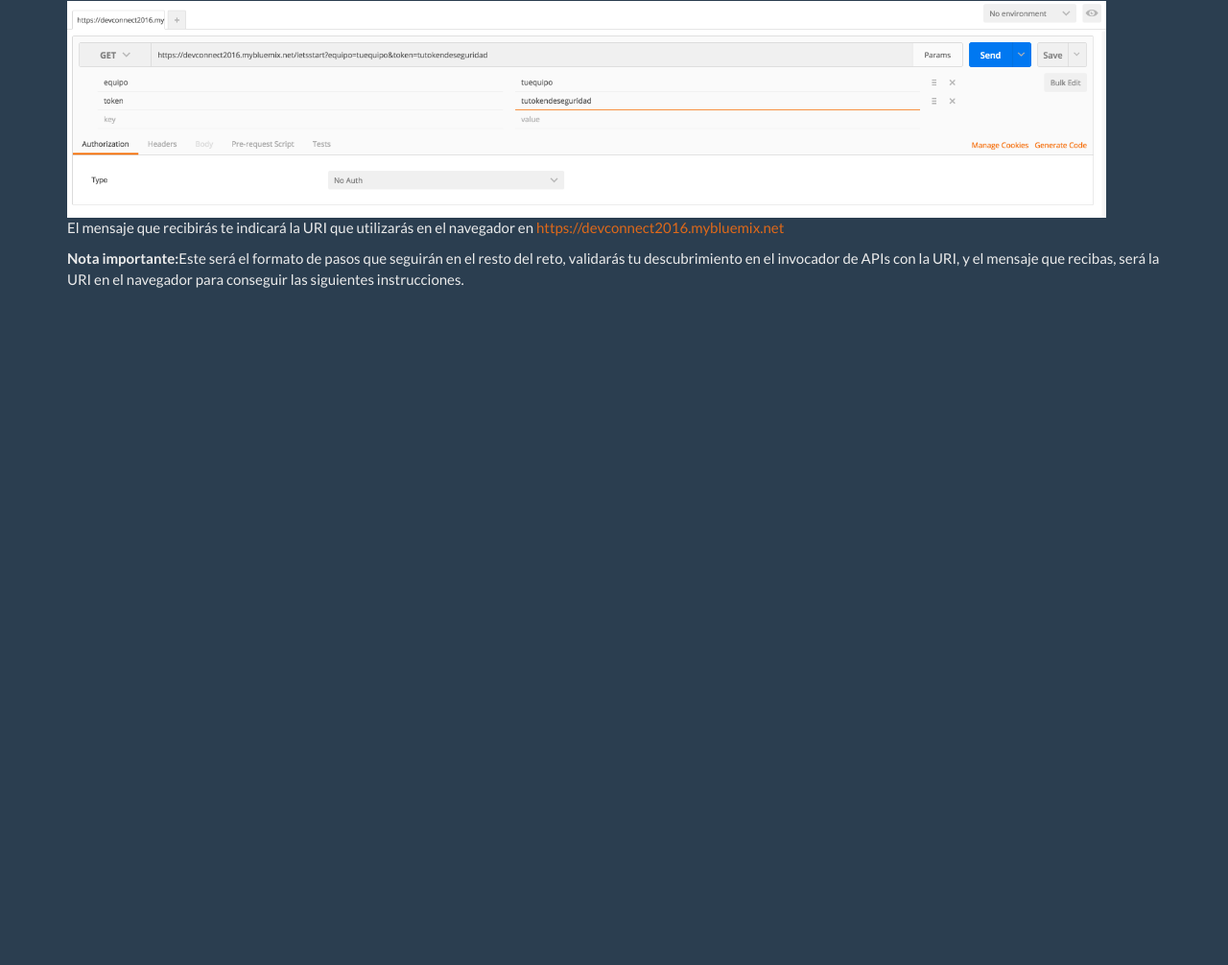
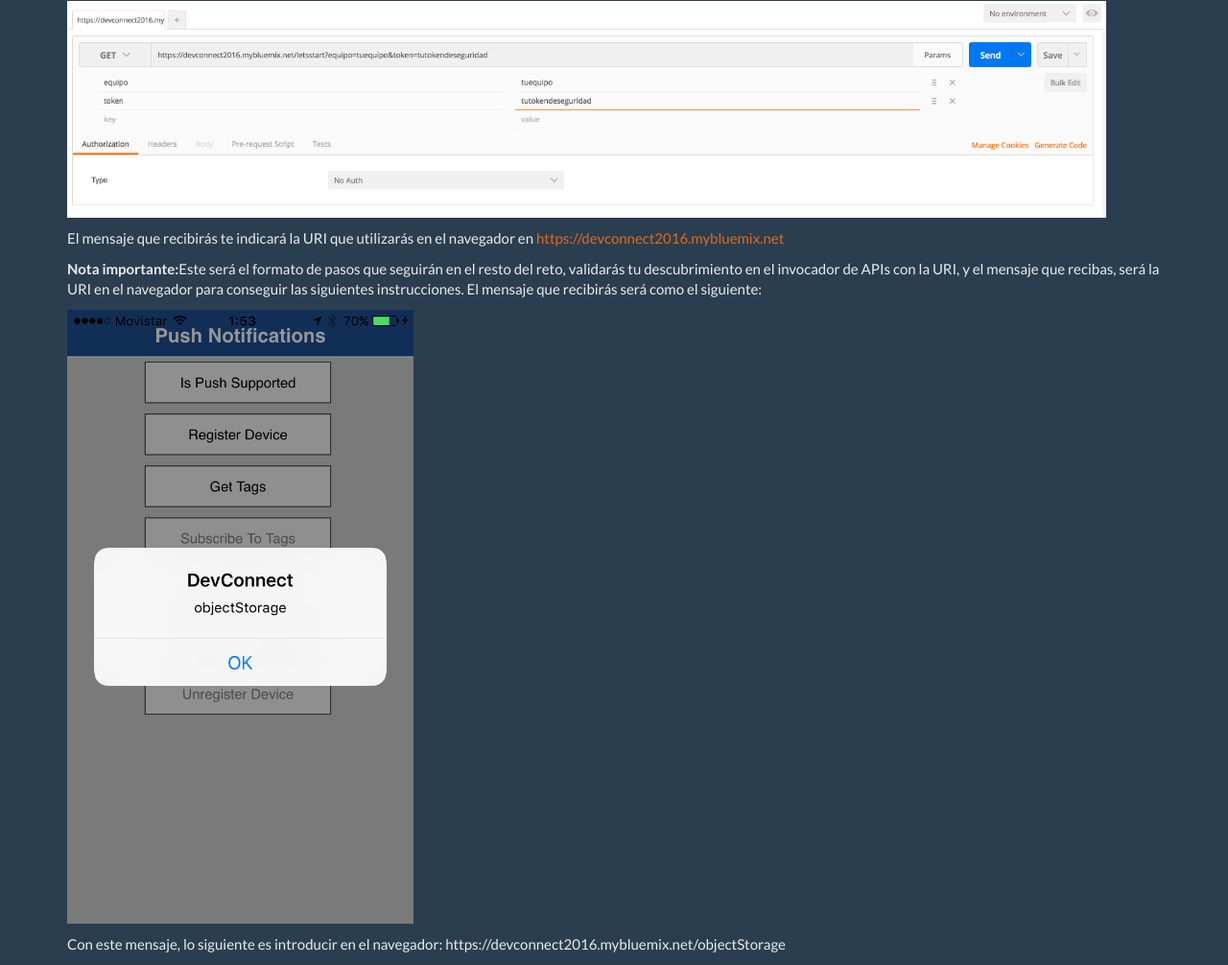
Before and after one commit to germfy/devconnect2016-1471300901026, a website: page public/primerPaso.html in a window 1280 px wide. Shown: the part 300-1306 px from the top of the page at 96% size. Before the commit the page ends 800 px from the top, so only its background shows below. Drawn offline with Linux system fonts and the light colour scheme.

Commit message:
Primer paso terminado

```diff
--- a/public/primerPaso.html
+++ b/public/primerPaso.html
@@ -12,9 +12,12 @@
             <p>Como lo habíamos dicho anteriormente <a href="https://devconnect2016.mybluemix.net">https://devconnect2016.mybluemix.net</a> es tu punto principal de contacto, una vez que tengas tu token de seguridad, será necesario que desde tu invocador de APIs (Postman, curl, SoapUI, RestClient, Poster, etc), invocar la siguiente URL https://devconnect2016.mybluemix.net/letsstart en formato REST con GET, con los siguientes parámetros en la URL: equipo (el nombre de equipo que has ingresado en la aplicación de tu dispositivo móvil) y el token de seguridad que has generado en el paso anterior.</p>
             <p>Un ejemplo de esta invocación lo puedes ver en la siguiente imagen:</p>
             <img src="images/imagen_1a.png" width="95%">
-
+            <p></p>
             <p>El mensaje que recibirás te indicará la URI que utilizarás en el navegador en <a href="https://devconnect2016.mybluemix.net">https://devconnect2016.mybluemix.net</a></p>
-            <p><b>Nota importante:</b>Este será el formato de pasos que seguirán en el resto del reto, validarás tu descubrimiento en el invocador de APIs con la URI, y el mensaje que recibas, será la URI en el navegador para conseguir las siguientes instrucciones.</p>
+            <p><b>Nota importante:</b>Este será el formato de pasos que seguirán en el resto del reto, validarás tu descubrimiento en el invocador de APIs con la URI, y el mensaje que recibas, será la URI en el navegador para conseguir las siguientes instrucciones. El mensaje que recibirás será como el siguiente:</p>
+            <img src="images/IMG_4141.PNG" height="80%">
+            <p></p>
+            <p>Con este mensaje, lo siguiente es introducir en el navegador: https://devconnect2016.mybluemix.net/objectStorage</p>
         </div>
     </body>
 </html>
```
Also changed, not shown: public/images/IMG_4141.PNG (added).
